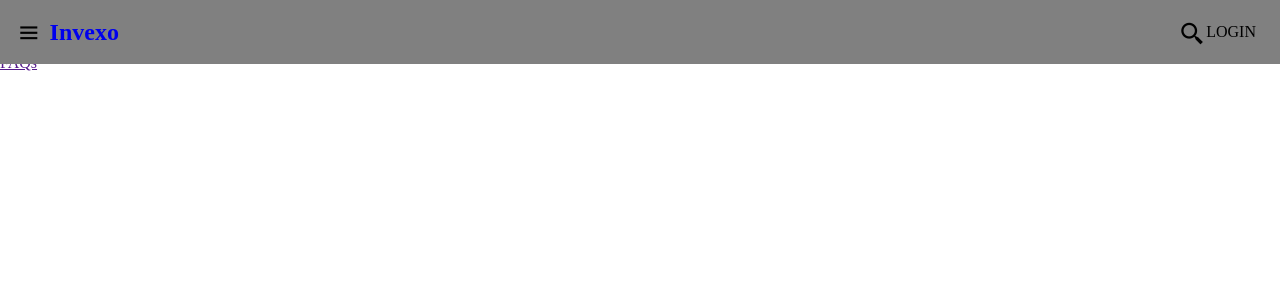
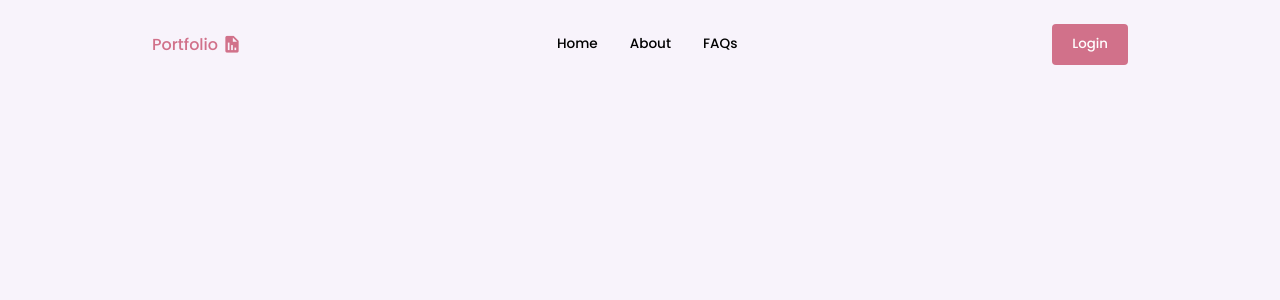
Before and after one commit to ClarenceChoJinHeng/Portfolio-Management-System, a PHP site: page /about.php in a window 1280 px wide. Shown: the top 300 px of the page. Run offline with PHP 8.4, Linux system fonts and the light colour scheme.

Commit message:
Updated header.php

```diff
--- a/client/about.php
+++ b/client/about.php
@@ -1,3 +1,5 @@
+<!-- MANAGED BY JAKE -->
+
 <!DOCTYPE html>
 <html lang="en">
 
@@ -5,6 +7,7 @@
     <meta charset="UTF-8">
     <meta name="viewport" content="width=device-width, initial-scale=1.0">
     <title>About Page - Portfolio Management System</title>
+    <link rel="stylesheet" href="css/about.css">
 </head>
 
 <!-- THIS IS HOW YOU CAN INCLUDE FILES SO YOU CAN REUSE THEM (HEADER) -->
@@ -18,7 +21,7 @@ include("header.php");
 
 <!-- THIS IS HOW YOU CAN INCLUDE FILES SO YOU CAN REUSE THEM (FOOTER) -->
 <?php
-include("footer.php");
+// include("footer.php");
 ?>
 
 </html>
--- a/client/css/about.css
+++ b/client/css/about.css
@@ -0,0 +1,3 @@
+@import url(style.css);
+
+/* MANAGED BY JAKE */
--- a/client/css/faq.css
+++ b/client/css/faq.css
@@ -0,0 +1,3 @@
+@import url(style.css);
+
+/* MANAGED BY JAKE */
--- a/client/css/header.css
+++ b/client/css/header.css
@@ -1,138 +1,122 @@
-* {
-  box-sizing: border-box;
-  margin: 0;
-  padding: 0;
-  /* border: 1px solid black; */
-}
+@import url(style.css);
 
-li {
-  list-style: none;
-}
-
-/* ======== BOX ICON ========= */
-.bx-menu,
-.bx-user {
-  font-size: 1.6rem;
-}
-
-.bx-x,
-.bx-search-alt-2 {
-  font-size: 1.7rem;
-}
-
-/* ======== HEADER CONTAINER ======== */
-
-.nav__container {
-  background: grey;
+/* MANAGED BY CLARENCE */
+.nav {
   display: flex;
   align-items: center;
   justify-content: space-between;
-  width: 100%;
-  height: 4rem;
-  position: fixed;
+  margin: 1.5rem;
 }
 
-/* ========= BURGER CONTAINER  ========= */
-
-.burger__logo__container {
+.nav__title {
   display: flex;
   align-items: center;
-  justify-content: center;
-  margin-left: 1rem;
-  transition: color 0.5s;
-  cursor: pointer;
-  /* padding: 10px; */
+  gap: 0.25rem;
 }
 
-.burger__container {
-  transform: translateY(9%);
-  margin-right: 0.5rem;
+.nav__logo {
+  font-size: 1rem;
 }
 
-/* =========== TITLE CONTAINER =========== */
-
-h1 {
-  font-size: 1.5rem;
+.bx-menu,
+.bxs-report,
+.bx-user-circle {
+  font-size: 1.25rem;
 }
 
-.logo__link {
-  text-decoration: none;
-  transition: color 0.5s;
+.nav__logo,
+.bxs-report {
+  color: var(--accent);
+  font-weight: 500;
 }
 
-/* ========= NAV MENU ========= */
-
 .nav__menu {
-  display: none;
-  position: absolute;
-  background: lightgrey;
-  top: 0;
-  left: 0;
-  right: 0;
-  padding: 1rem;
-  width: 100%;
-  z-index: 1;
+  height: 21px;
 }
 
-.nav__container li {
-  padding: 1rem;
-  width: 50%;
-  margin-left: 2rem;
+.nav__desktop-links,
+.nav__button {
+  display: none;
 }
 
-.nav__link {
-  text-decoration: none;
-  cursor: pointer;
-  transition: color 0.5s;
+.nav__mobile-links {
+  background: var(--transparentGrey);
+  position: absolute;
+  width: calc(100% - 3rem);
+  margin-left: 1.5rem;
+  display: flex;
+  flex-direction: column;
+  align-items: center;
+  gap: 1.75rem;
+  padding: 1.75rem 0;
+  border-radius: 0.25rem;
+  box-shadow: 0 0 10px 0 var(--transparentGrey);
+  border: 1px solid black;
+  opacity: 0;
+  visibility: hidden;
+  transition: opacity 0.3s ease-in-out, visibility 0.3s ease-in-out;
 }
 
-/* <!-- ========== CLOSE MENU ========== --> */
-
-.close__container {
-  position: absolute;
-  inset: 0;
-  transform: translate(50%, 65%);
-  width: 8%;
-  height: 13%;
+.nav__mobile-links.show {
+  opacity: 1;
+  visibility: visible;
 }
 
-/* ========= SEARCH CONTAINER ========= */
-
-.search__account__container {
-  display: flex;
-  align-items: center;
-  justify-content: center;
-  padding: 0;
-  margin-right: 1.5rem;
-  position: relative;
+.nav__mobile-links a {
+  color: black;
+  font-weight: 500;
+  font-size: 0.85rem;
+  transition: 0.3s ease-in-out;
 }
 
-.search__container {
-  transform: translateY(10%);
+.nav__mobile-links a:hover {
+  color: var(--accent);
 }
 
-/* ======== USER CONTAINER ========= */
+@media screen and (min-width: 576px) {
+  .nav__desktop-links {
+    display: flex;
+    gap: 2rem;
+  }
 
-.user__container {
-  position: relative;
+  .nav__link {
+    color: black;
+    position: relative;
+    font-weight: 500;
+    font-size: 0.85rem;
+  }
+
+  .nav__button {
+    display: block;
+    padding: 0.65rem 1.25rem;
+    background-color: var(--accent);
+    font-family: var(--font);
+    color: var(--White);
+    border-radius: 0.25rem;
+    font-weight: 500;
+  }
+
+  .nav__menu,
+  .nav__mobile-links {
+    display: none;
+  }
+
+  .nav__link::before {
+    content: "";
+    position: absolute;
+    bottom: -0.25rem;
+    left: 0;
+    width: 50%;
+    height: 2px;
+    background-color: var(--accent);
+    border-radius: 0.25rem;
+    transition: 0.3s;
+    opacity: 0;
+    visibility: hidden;
+  }
+
+  .nav__link:hover::before {
+    opacity: 1;
+    visibility: visible;
+  }
 }
-
-.account__container {
-  display: none;
-  position: absolute;
-  transform: translate(25%, 0%);
-  inset: 0;
-}
-
-/* =========== HOVER DESIGN =========== */
-
-.nav__link:hover {
-  color: rgb(120, 190, 300);
-  text-decoration: underline;
-}
-
-.logo__link:hover {
-  color: rgb(120, 190, 300);
-}
-
-/* =========== RESPONSIVE DESIGN ============ */
--- a/client/css/index.css
+++ b/client/css/index.css
@@ -0,0 +1,3 @@
+@import url(style.css);
+
+/* MANAGED BY JAKE */
--- a/client/css/login.css
+++ b/client/css/login.css
@@ -0,0 +1,3 @@
+@import url(style.css);
+
+/* MANAGED BY JAKE */
--- a/client/css/style.css
+++ b/client/css/style.css
@@ -1,10 +1,18 @@
 /* ========== IMPORT CSS FILE ========== */
 
-
 /* ========== FONTS FROM GOOGLE ========== */
+@import url("https://fonts.googleapis.com/css2?family=Poppins:wght@400;500;600&display=swap");
 
 /* ========== ROOT STYLES ========== */
 :root {
+  --text: hsl(273, 50%, 7%);
+  --background: hsl(274, 54%, 97%);
+  --primary: hsl(243, 63%, 79%);
+  --secondary: hsl(324, 50%, 72%);
+  --accent: hsl(344, 51%, 63%);
+  --transparentGrey: rgba(45, 45, 45, 0.1);
+  --font: "Poppins", sans-serif;
+  --White: #fff;
 }
 
 /* ========== RESET CSS ========== */
@@ -21,6 +29,8 @@ html {
 }
 
 body {
+  background: var(--background);
+  font-family: var(--font);
 }
 
 h1,
@@ -47,3 +57,10 @@ button {
   outline: none;
   cursor: pointer;
 }
+
+@media screen and (min-width: 1024px) {
+  .container {
+    max-width: 1024px;
+    margin-inline: auto;
+  }
+}
--- a/client/faq.php
+++ b/client/faq.php
@@ -1,3 +1,5 @@
+<!-- MANAGED BY JAKE -->
+
 <!DOCTYPE html>
 <html lang="en">
 
@@ -18,7 +20,7 @@ include("header.php");
 
 <!-- THIS IS HOW YOU CAN INCLUDE FILES SO YOU CAN REUSE THEM (FOOTER) -->
 <?php
-include("footer.php");
+// include("footer.php");
 ?>
 
 </html>
--- a/client/footer.php
+++ b/client/footer.php
@@ -1,10 +1,14 @@
+<!-- MANAGED BY CLARENCE -->
+
 <!DOCTYPE html>
 <html lang="en">
+
 <head>
   <meta charset="UTF-8">
   <meta name="viewport" content="width=device-width, initial-scale=1.0">
   <title>Footer Page - Portfolio Management System</title>
 </head>
+
 <body>
   <header>
     <nav>
@@ -17,4 +21,5 @@
     </nav>
   </header>
 </body>
+
 </html>
--- a/client/header.php
+++ b/client/header.php
@@ -1,5 +1,8 @@
+<!-- MANAGED BY CLARENCE -->
+
 <!DOCTYPE html>
 <html lang="en">
+
 <head>
   <meta charset="UTF-8">
   <meta name="viewport" content="width=device-width, initial-scale=1.0">
@@ -12,60 +15,36 @@
 
   <title>Header Page - Portfolio Management System</title>
 </head>
-<body>
-  <header>
-    <nav class="nav__container">
-    <!-- ========== BURGER CONTAINER  ========== -->
 
-   <div class="burger__logo__container">
-      <div class="burger__container" >
-        <i class='bx bx-menu' ></i>
-      </div>
-
-      <!-- ========= TITLE CONTAINER ========== -->
-        <h1><a href="index.php" class="logo__link">Invexo</a></h1>
-
-   </div>
-    <!-- ========== NAV MENU =========== -->
-
-
-      <ul class="nav__menu">
-        <li><a href=index.php" class="nav__link" >Home</a></li>
-        <li><a href="portfolio.php" class="nav__link" >Portfolio</a></li>
-        <li><a href="about.php" class="nav__link" >About</a></li>
-        <li><a href="faq.php" class="nav__link" >FAQs</a></li>
-
-        <!-- ========== CLOSE MENU ========== -->
-
-        <div class="close__container" >
-        <i class='bx bx-x' ></i>
-        </div>
-
-      </ul>
-
-
-    <!-- ========= SEARCH CONTAINER ========= -->
-
-    <div class="search__account__container">
-
-    <div class="search__container" id="search__container">
-    <i class='bx bx-search-alt-2' ></i>
+<!-- HEADER -->
+<header class="header container">
+  <nav class="nav container">
+    <div class="nav__title">
+      <a href="index.php" class="nav__logo">Portfolio</a>
+      <i class='bx bxs-report'></i>
     </div>
 
-    <!-- ======== USER CONTAINER ========= -->
+    <div class="nav__desktop-links">
+      <a href="index.php" class="nav__link">Home</a>
+      <a href="about.php" class="nav__link">About</a>
+      <a href="faq.php" class="nav__link">FAQs</a>
+    </div>
 
-    <div class="user__container">
-      <p class="login__button" id="login__button">LOGIN</p>
-      <div class="account__container">
-      <i class='bx bx-user' ></i>
+    <div class="nav__menu">
+      <i class='bx bx-user-circle'></i>
+      <i class='bx bx-menu'></i>
     </div>
+
+    <button class="nav__button">Login</button>
+  </nav>
+
+  <div class="nav__mobile-links">
+    <a href="index.php" class="nav__link">Home</a>
+    <a href="about.php" class="nav__link">About</a>
+    <a href="faq.php" class="nav__link">FAQs</a>
   </div>
-</div>
-</nav>
 </header>
 
-<!-- ========= JavaScript Link ========== -->
+<!-- JAVASCRIPT -->
 <script src="js/header.js"></script>
-
-</body>
 </html>
--- a/client/login.php
+++ b/client/login.php
@@ -1,3 +1,4 @@
+<!-- MANAGED BY JAKE -->
 <!DOCTYPE html>
 <html lang="en">
 
@@ -18,7 +19,7 @@ include("header.php");
 
 <!-- THIS IS HOW YOU CAN INCLUDE FILES SO YOU CAN REUSE THEM (FOOTER) -->
 <?php
-include("footer.php");
+// include("footer.php");
 ?>
 
 </html>
```
Also changed, not shown: client/index.php (+7 -2 lines), client/js/header.js (+20 -17 lines).
